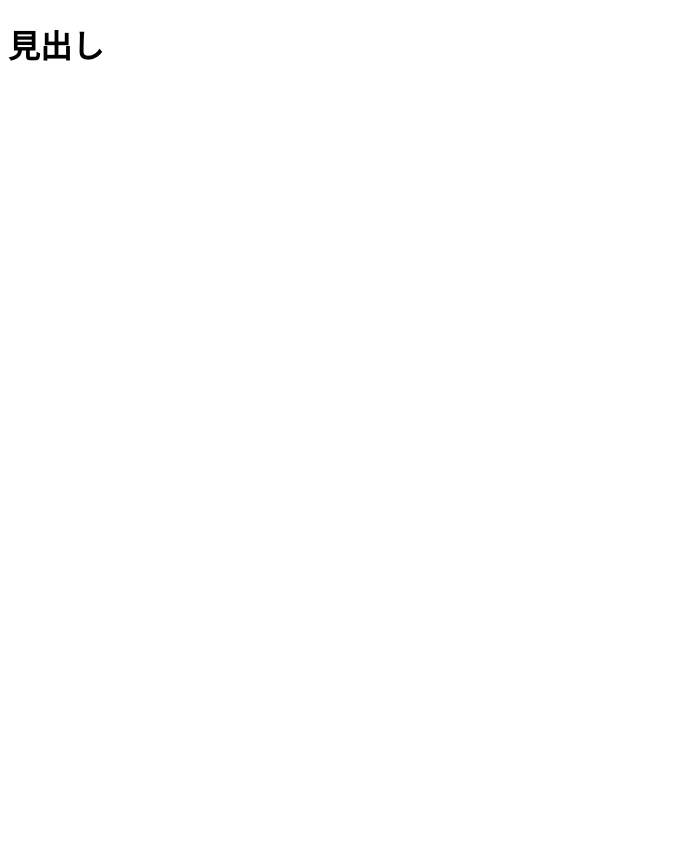
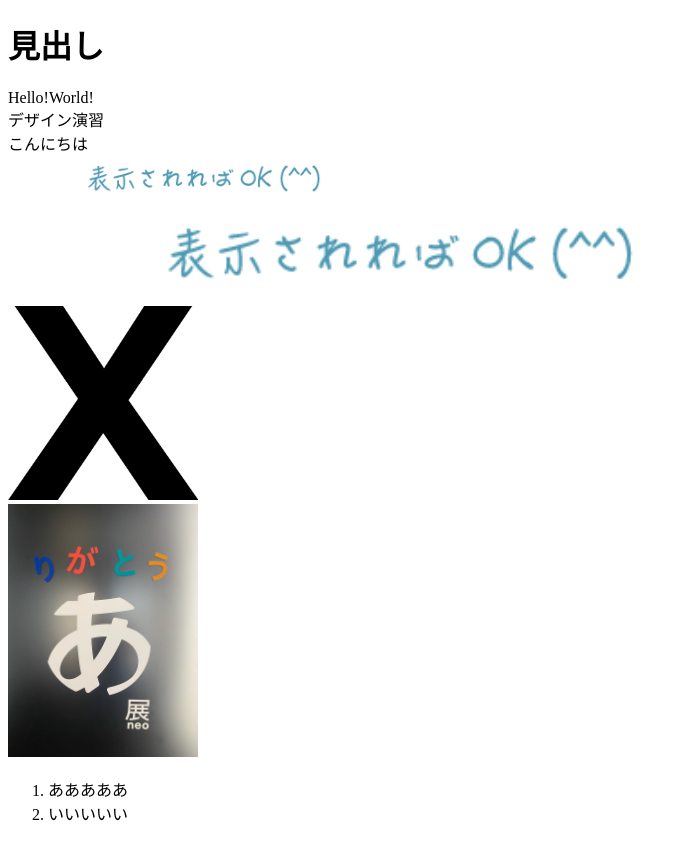
Before and after one commit to shinoshino39/xbp, a plain HTML site: page de12/test.html in a window 1280 px wide. Shown: the whole page, without its empty margins (0-688 px from the left). Before the commit the page ends 800 px from the top, so only its background shows below. Drawn offline with Linux system fonts and the light colour scheme.

Commit message:
20250930

```diff
--- a/de12/test.html
+++ b/de12/test.html
@@ -11,11 +11,19 @@
     <!-- 塊ごとにdivタグで区切るようにしましょう。 -->
     <div>
          <!-- ①↓に文字を書いてみよう -->
-
+        Hello!World!<br>
+        デザイン演習<br>
+        こんにちは<br>
          <!-- ②↓に画像（imagesフォルダにあるtest.png）を挿入してみよう -->
-
+        <img src="./images/testimage.png"width="30%"><br>
+        <img src="./images/testimage.png"width="60%"><br>
+        <img src="../images/0_XBlogo.png"width="15%"><br>
+        <img src="./images/IMG_1385.jpg"width="15%"><br>
          <!-- ③↓に箇条書きをしてみよう -->
-
+        <ol>
+            <li>あああああ</li>
+            <li>いいいいい</li>
+        </ol>
          <!-- ④↓に外部リンクを作ってみよう -->
 
     </div>
```
Also changed, not shown: index.html (+1 -1 lines), de12/images/IMG_1385.jpg (added).
